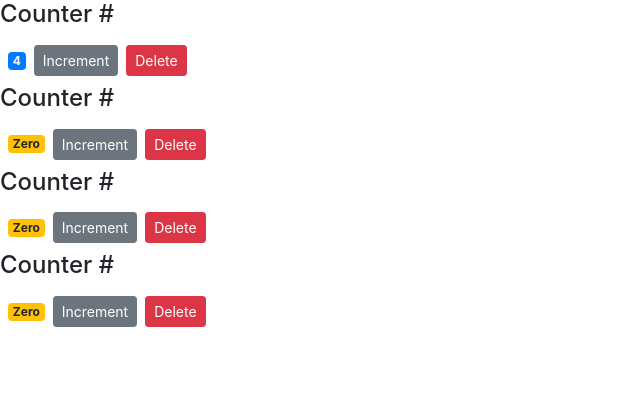
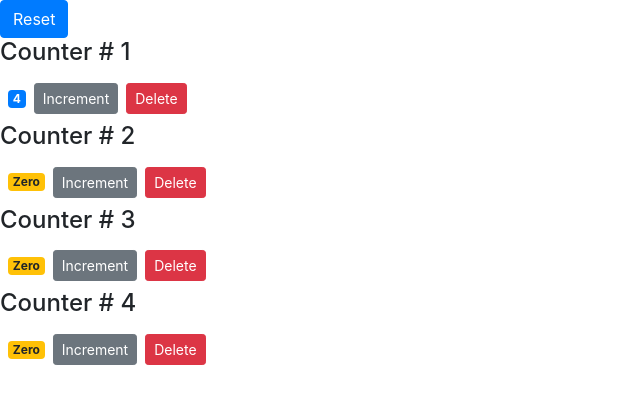
Before and after one commit to sonnn9/-Mastering-React, a React (Create React App) app: page / in a window 1280 px wide. Shown: the top 404 px of the page, without its empty margins (0-640 px from the left). Built offline with nearby package versions, Linux system fonts and the light colour scheme.

Commit message:
remove the local state

```diff
--- a/src/components/counter.jsx
+++ b/src/components/counter.jsx
@@ -1,23 +1,12 @@
 import React, { Component } from "react";
 
 class Counter extends  Component {
-    state = {
-        count: this.props.counter.value,
-    };
-
-    handleIncrement = () => {
-        this.setState({ count: this.state.count + 1 });
-    }
-
-
-
     render() {
         return (
             <div>
-                {/*{this.props.children}*/}
                 <h4>Counter # {this.props.id}</h4>
                 <span className={this.getBadgeClasses()}>{this.formatCount()}</span>
-                <button onClick={this.handleIncrement} className="btn btn-secondary btn-sm">Increment</button>
+                <button onClick={() => this.props.onIncrement(this.props.counter)} className="btn btn-secondary btn-sm">Increment</button>
                 <button onClick={() => this.props.onDelete(this.props.counter.id)} className="btn btn-danger btn-sm m-2">Delete</button>
             </div>
         );
@@ -25,13 +14,13 @@ class Counter extends  Component {
 
     getBadgeClasses() {
         let classes = "badge m-2 badge-";
-        classes += (this.state.count === 0) ? "warning" : "primary";
+        classes += (this.props.counter.value === 0) ? "warning" : "primary";
         return classes;
     }
 
     formatCount() {
-        const { count } = this.state;
-        return count === 0 ? "Zero" : count;
+        const { value } = this.props.counter ;
+        return value === 0 ? "Zero" : value;
     }
 }
 
--- a/src/components/counters.jsx
+++ b/src/components/counters.jsx
@@ -11,18 +11,39 @@ class Counters extends  Component {
         ]
     };
 
+    handleIncrement = counter => {
+        const counters =[...this.state.counters];
+        const index = counters.indexOf(counter);
+        counters[index] = {...counter};
+        counters[index].value++;
+        this.setState({counters})
+    }
+
     handleDelete = counterId => {
         const counters = this.state.counters.filter(c => c.id !== counterId);
         this.setState({counters: counters})
     }
+
+    handleReset = () => {
+        const counters = this.state.counters.map(c => {
+           c.value = 0;
+           return c;
+        });
+        this.setState({counters})
+    }
+
     render() {
         return (
         <div>
+            <button className="btn btn-primary" onClick={this.handleReset}>Reset</button>
+
             {this.state.counters.map(counter =>
                 <Counter
                     key={counter.id}
                     onDelete={this.handleDelete}
+                    onIncrement={this.handleIncrement}
                     counter={counter}
+                    id={counter.id}
                 />
             )}
         </div>
```
